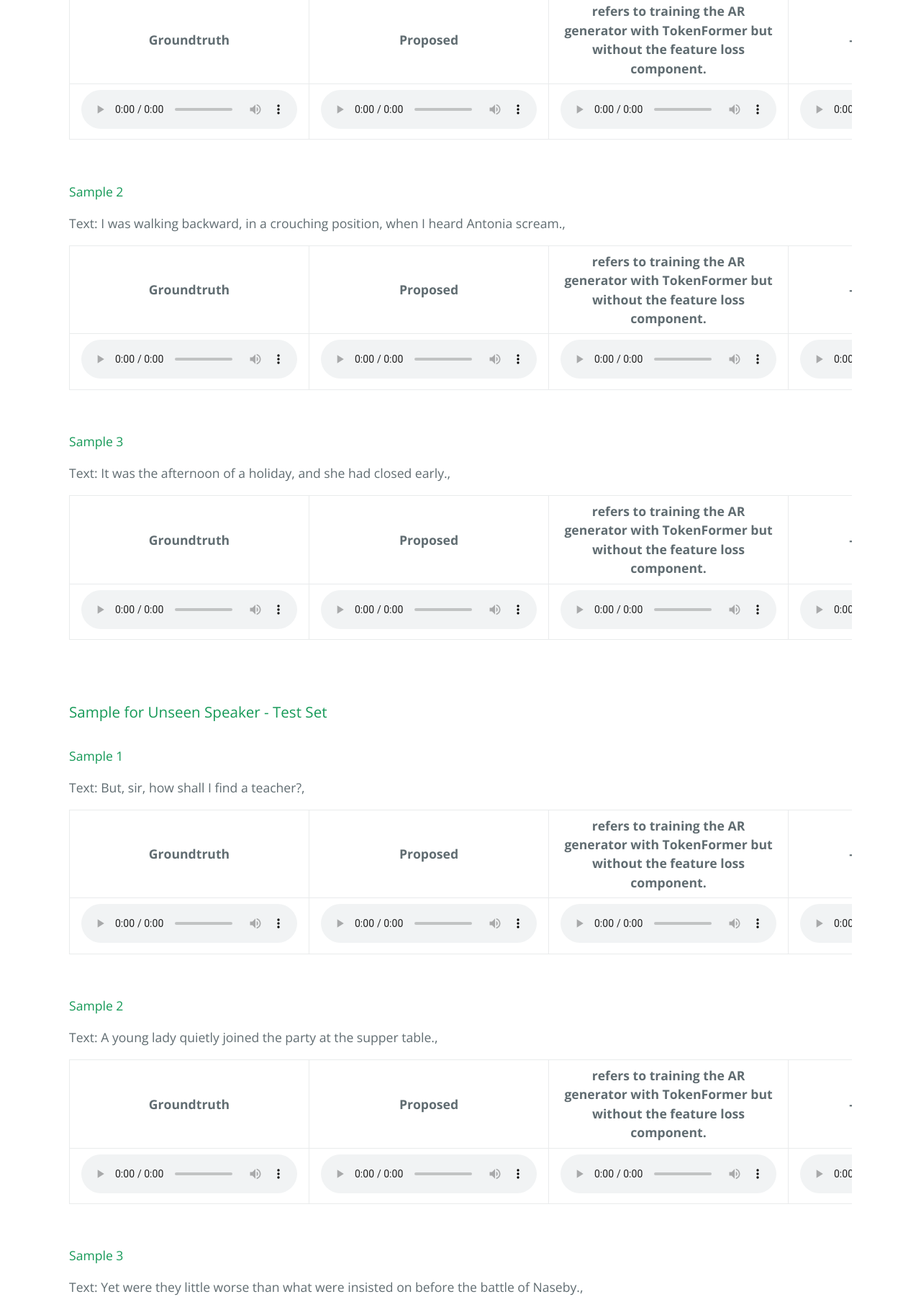
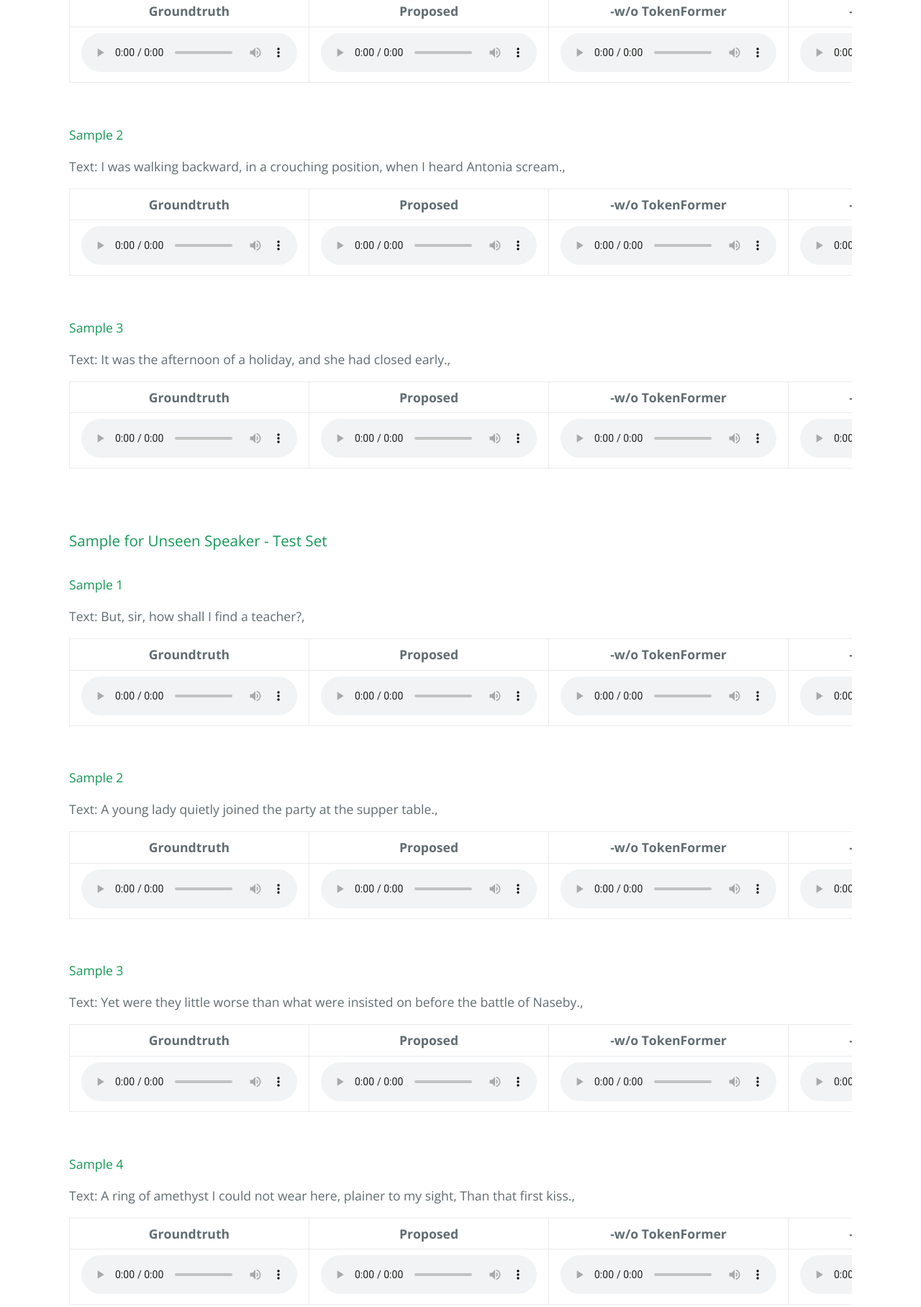
Before and after one commit to test1562/demo, a plain HTML site: page index.html in a window 1280 px wide. Shown: the part 6844-8660 px from the top of the page at 72% size. Drawn offline with nearby package versions, Linux system fonts and the light colour scheme.

Commit message:
Update index.html

```diff
--- a/index.html
+++ b/index.html
@@ -334,7 +334,7 @@ Experiments demonstrate our method's effectiveness.
     <tr>
       <th style="text-align: center"><strong>Groundtruth</strong></th>
       <th style="text-align: center"><strong>Proposed</strong></th>
-      <th style="text-align: center"><strong> refers to training the AR generator with TokenFormer but without the feature loss component.</strong></th>
+      <th style="text-align: center"><strong> -w/o TokenFormer</strong></th>
       <th style="text-align: center"><strong>-w/o Loss Features</strong></th>
     </tr>
   </thead>
@@ -353,7 +353,7 @@ Experiments demonstrate our method's effectiveness.
     <tr>
       <th style="text-align: center"><strong>Groundtruth</strong></th>
       <th style="text-align: center"><strong>Proposed</strong></th>
-      <th style="text-align: center"><strong> refers to training the AR generator with TokenFormer but without the feature loss component.</strong></th>
+      <th style="text-align: center"><strong> -w/o TokenFormer</strong></th>
       <th style="text-align: center"><strong>-w/o Loss Features</strong></th>
     </tr>
   </thead>
@@ -372,7 +372,7 @@ Experiments demonstrate our method's effectiveness.
     <tr>
       <th style="text-align: center"><strong>Groundtruth</strong></th>
       <th style="text-align: center"><strong>Proposed</strong></th>
-      <th style="text-align: center"><strong> refers to training the AR generator with TokenFormer but without the feature loss component.</strong></th>
+      <th style="text-align: center"><strong> -w/o TokenFormer</strong></th>
       <th style="text-align: center"><strong>-w/o Loss Features</strong></th>
     </tr>
   </thead>
@@ -395,7 +395,7 @@ Experiments demonstrate our method's effectiveness.
     <tr>
       <th style="text-align: center"><strong>Groundtruth</strong></th>
       <th style="text-align: center"><strong>Proposed</strong></th>
-      <th style="text-align: center"><strong> refers to training the AR generator with TokenFormer but without the feature loss component.</strong></th>
+      <th style="text-align: center"><strong> -w/o TokenFormer</strong></th>
       <th style="text-align: center"><strong>-w/o Loss Features</strong></th>
     </tr>
   </thead>
@@ -414,7 +414,7 @@ Experiments demonstrate our method's effectiveness.
     <tr>
       <th style="text-align: center"><strong>Groundtruth</strong></th>
       <th style="text-align: center"><strong>Proposed</strong></th>
-      <th style="text-align: center"><strong> refers to training the AR generator with TokenFormer but without the feature loss component.</strong></th>
+      <th style="text-align: center"><strong> -w/o TokenFormer</strong></th>
       <th style="text-align: center"><strong>-w/o Loss Features</strong></th>
     </tr>
   </thead>
@@ -433,7 +433,7 @@ Experiments demonstrate our method's effectiveness.
     <tr>
       <th style="text-align: center"><strong>Groundtruth</strong></th>
       <th style="text-align: center"><strong>Proposed</strong></th>
-      <th style="text-align: center"><strong> refers to training the AR generator with TokenFormer but without the feature loss component.</strong></th>
+      <th style="text-align: center"><strong> -w/o TokenFormer</strong></th>
       <th style="text-align: center"><strong>-w/o Loss Features</strong></th>
     </tr>
   </thead>
@@ -452,7 +452,7 @@ Experiments demonstrate our method's effectiveness.
     <tr>
       <th style="text-align: center"><strong>Groundtruth</strong></th>
       <th style="text-align: center"><strong>Proposed</strong></th>
-      <th style="text-align: center"><strong> refers to training the AR generator with TokenFormer but without the feature loss component.</strong></th>
+      <th style="text-align: center"><strong> -w/o TokenFormer</strong></th>
       <th style="text-align: center"><strong>-w/o Loss Features</strong></th>
     </tr>
   </thead>
```
